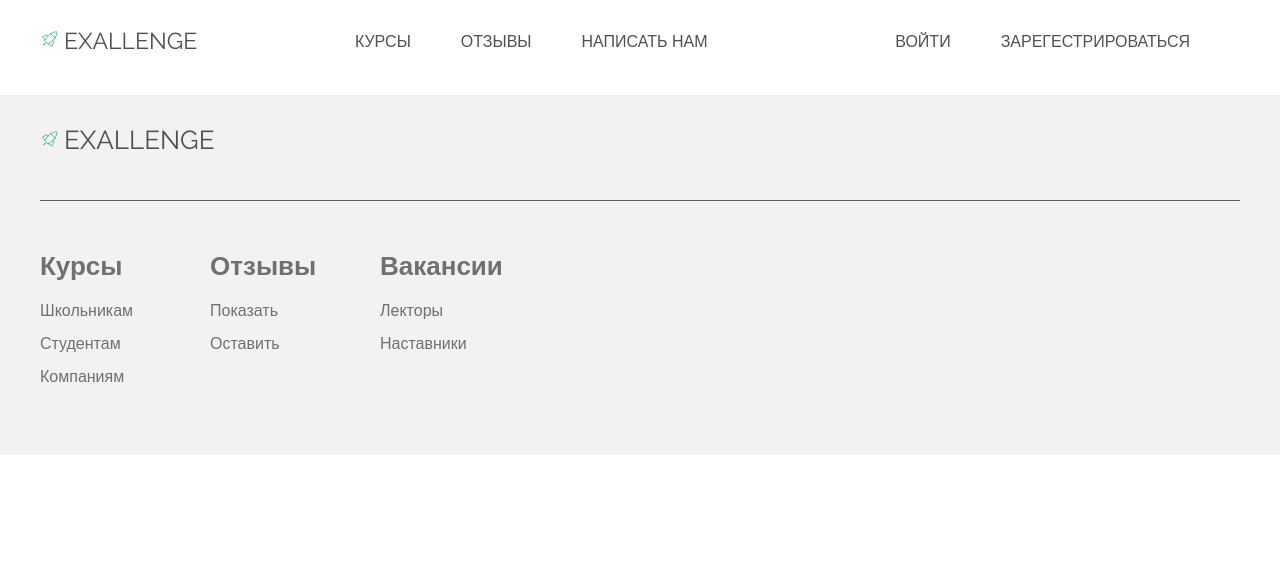
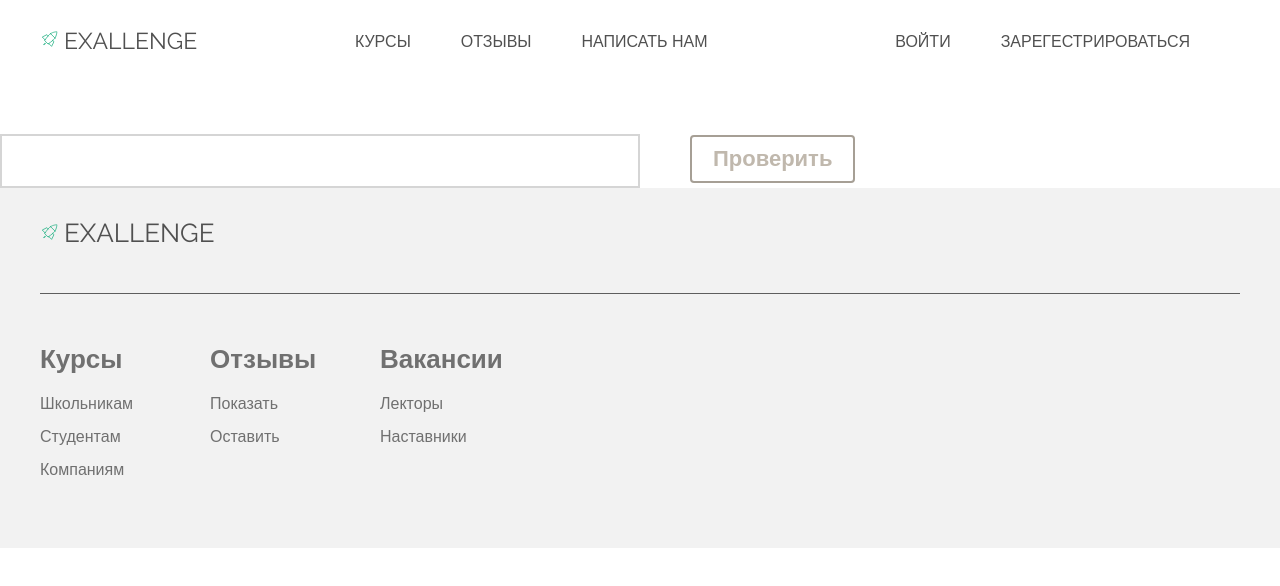
Before and after one commit to EXALLENGE/exallenge, a Vue app: page /tmp in a window 1280 px wide. Shown: the top 586 px of the page. Built offline with nearby package versions, Linux system fonts and the light colour scheme; what vue-resource would draw is missing.

Commit message:
add test task type

```diff
--- a/src/components/Exercise.vue
+++ b/src/components/Exercise.vue
@@ -5,6 +5,7 @@
       <OpenAnswerExercise v-if="this.taskType ==='OT'" :task="this.task"></OpenAnswerExercise>
       <PythonExercise v-if="this.taskType ==='PT'" :task="this.task" :resolveExercise="resolveExercise"></PythonExercise>
       <SqlExercise v-if="this.taskType ==='ST'" :task="this.task"></SqlExercise>
+      <TestExercise v-if="this.taskType ==='TT'" :task="this.task" :resolveExercise="resolveExercise"></TestExercise>
       <button v-if="this.showNextTaskLink" class="submit-btn" v-on:click="nextTask">Продолжить</button>
     </div>
   </div>
@@ -15,13 +16,15 @@ import NoExercise from "./NoExercise";
 import OpenAnswerExercise from "./OpenAnswerExercise";
 import PythonExercise from "./PythonExercise";
 import SqlExercise from "./SqlExercise";
+import TestExercise from "./TestExercise";
 
 export default {
   components: {
     NoExercise,
     OpenAnswerExercise,
     PythonExercise,
-    SqlExercise
+    SqlExercise,
+    TestExercise
   },
   props: ["task"],
   data() {
--- /dev/null
+++ b/src/components/TestExercise.vue
@@ -0,0 +1,90 @@
+<template>
+  <div>
+    <input v-model="answer" type="text" />
+    <button class="submit-btn" v-on:click="submit">Проверить</button>
+    <modal v-show="isModalVisible" @close="closeModal" />
+  </div>
+</template>
+
+<style scoped>
+input {
+  box-sizing: border-box;
+  width: 50%;
+  height: 54px;
+  padding: 9px 15px;
+  font: inherit;
+  color: inherit;
+  border: 2px solid #d5d5d5;
+}
+
+.submit-btn {
+  margin-left: 50px;
+  font-size: 22px;
+  font-weight: 600;
+  text-decoration: none;
+  margin-top: 40px;
+  padding: 9px 21px;
+  background: #fff;
+  color: #c0b8ad;
+  border: 2px solid #a69f95;
+  border-radius: 4px;
+}
+
+.submit-btn:hover {
+  color: #7d6038;
+  border: 2px solid #6c5330;
+}
+
+.submit-btn:active {
+  color: #908b85;
+  border: 2px solid #7d7973;
+}
+</style>
+
+<script>
+import modal from "./Modal";
+
+import { updateUserStatus } from "../utils/getUserInfo";
+
+export default {
+  components: {
+    modal
+  },
+  props: ["task", "resolveExercise"],
+  data() {
+    return {
+      answer: "",
+      isModalVisible: false
+    };
+  },
+  methods: {
+    submit: async function() {
+      if (this.task.meta.task_info.right_answer == this.answer) {
+        this.$store.commit("changeModalText", {
+          title: "Верно!",
+          text: "Вы ввели правильный ответ. Продолжайте в том же духе)"
+        });
+        this.showModal();
+        // обновит статус пользователя, если он делает это упражнение в первый раз
+        updateUserStatus();
+        // показывает кнопку продолжить
+        this.resolveExercise();
+        console.log("OK"); // eslint-disable-line no-console
+        return "";
+      } else {
+        this.$store.commit("changeModalText", {
+          title: "Ошибка",
+          text: "Кажется, вы ввели неправильный ответ. Попробуйте еще раз!"
+        });
+        this.showModal();
+      }
+    },
+    showModal() {
+      this.isModalVisible = true;
+    },
+    closeModal() {
+      this.isModalVisible = false;
+    }
+  }
+};
+</script>
--- a/src/routes/index.js
+++ b/src/routes/index.js
@@ -15,6 +15,7 @@ const EnrollWithMessage = () => import("../components/EnrollWithMessage");
 const Task = () => import("../components/Task");
 const Sql = () => import("../components/Sql.vue");
 const Screenshot = () => import("../components/Screenshot.vue");
+const TestExercise = () => import("../components/TestExercise.vue");
 
 const Main = () => import("../components/Main.vue");
 
@@ -102,6 +103,10 @@ const router = new Router({
       path: "/screenshot",
       component: Screenshot,
     },
+    {
+      path: "/tmp",
+      component: TestExercise,
+    }
   ],
 });
 
```
Also changed, not shown: src/components/Tmp.vue (added).
